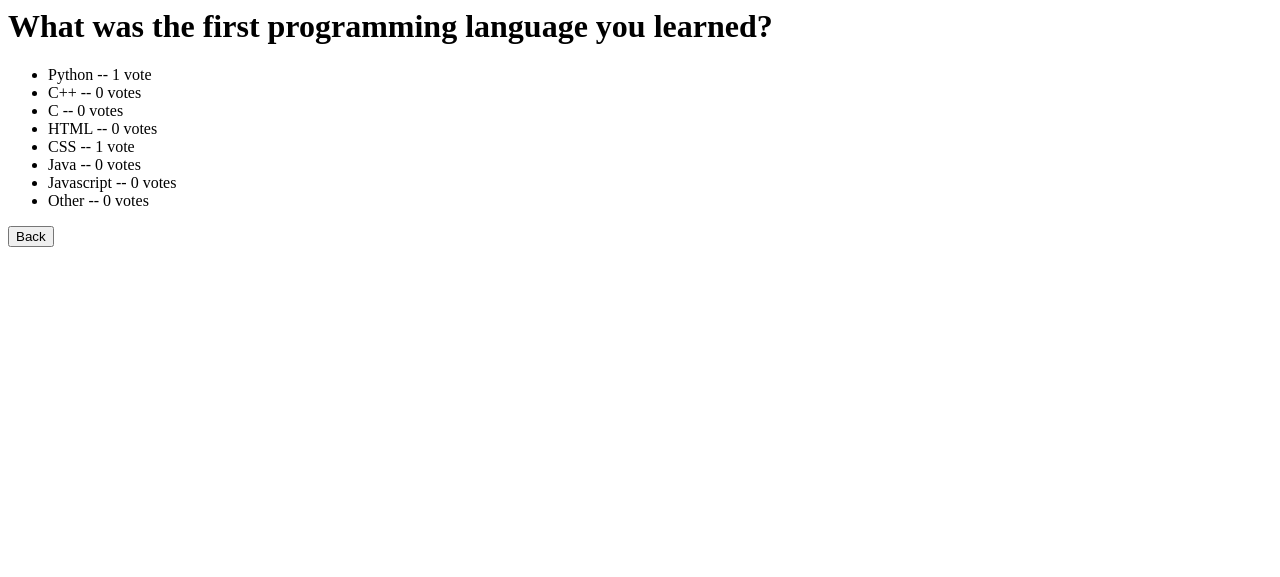
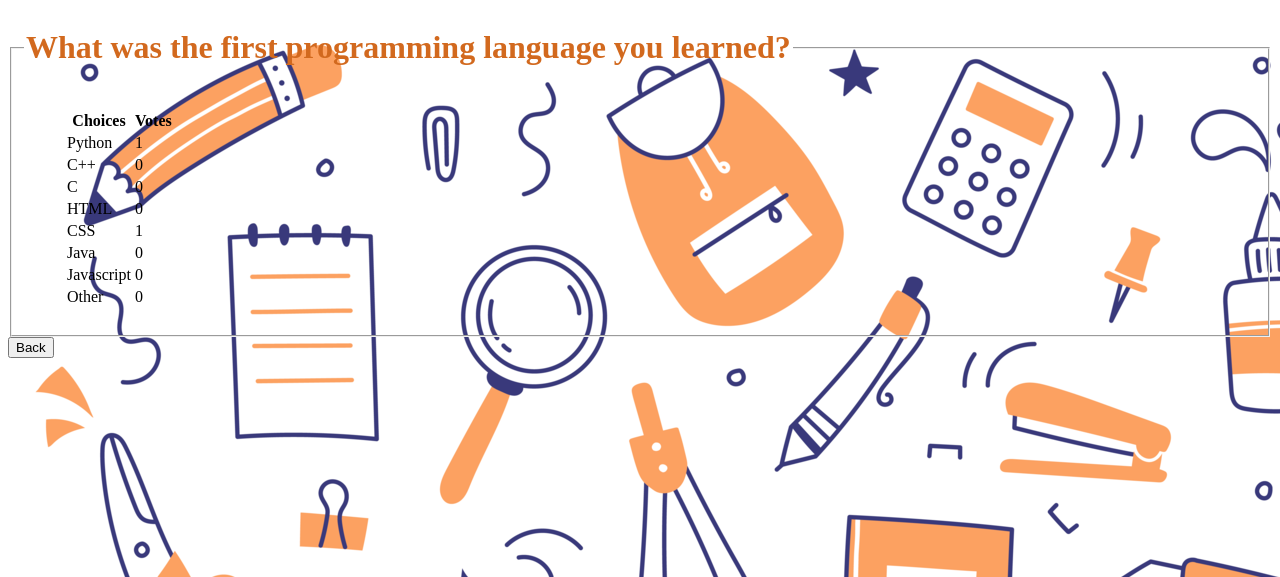
Before and after one commit to breezjirasak/ku-polls, a Django app: page /polls/4/results/ in a window 1280 px wide. Shown: the top 577 px of the page. Run offline with Django 4.2, Linux system fonts and the light colour scheme; data comes from the database, SQL or seed files in the repository; both versions use the stored data as it was after the commit.

Commit message:
closes #16; Improve the appearance of voting results page.

```diff
--- a/polls/templates/polls/detail.html
+++ b/polls/templates/polls/detail.html
@@ -1,7 +1,7 @@
 <form action="{% url 'polls:vote' question.id %}" method="post">
     {% csrf_token %}
     <fieldset>
-        <legend><h1>{{ question.question_text }}</h1></legend>
+        <legend><h1 style='color:chocolate'>{{ question.question_text }}</h1></legend>
         {% if error_message %}<p><strong>{{ error_message }}</strong></p>{% endif %}
         {% for choice in question.choice_set.all %}
             <input type="radio" name="choice" id="choice{{ forloop.counter }}" value="{{ choice.id }}">
@@ -11,3 +11,7 @@
     <input type="submit" value="Vote">
     <a href="{% url 'polls:index'%}"><button type="button">Back</button></a>
     </form>
+
+{% load static %}
+
+<link rel="stylesheet" href="{% static 'polls/style.css' %}" />
--- a/polls/templates/polls/index.html
+++ b/polls/templates/polls/index.html
@@ -1,3 +1,5 @@
+<h1 style='color:chocolate'>Poll Questions</h1>
+
 {% if latest_question_list %}
     <ul>
     {% for question in latest_question_list %}
--- a/polls/templates/polls/results.html
+++ b/polls/templates/polls/results.html
@@ -1,9 +1,24 @@
-<h1>{{ question.question_text }}</h1>
+<fieldset>
+    <legend><h1 style='color:chocolate'>{{ question.question_text }}</h1></legend>
 
 <ul>
+    <table>
+    <tr>
+        <th>Choices</th>
+        <th>Votes</th>
+    </tr>
 {% for choice in question.choice_set.all %}
-    <li>{{ choice.choice_text }} -- {{ choice.votes }} vote{{ choice.votes|pluralize }}</li>
+    <tr>
+        <td>{{ choice.choice_text }}</td>
+        <td>{{ choice.votes }}</td>
+    </tr>
 {% endfor %}
+</table>
 </ul>
+</fieldset>
 
 <a href="{% url 'polls:index'%}"><button type="button">Back</button></a>
+
+{% load static %}
+
+<link rel="stylesheet" href="{% static 'polls/style.css' %}" />
```
Also changed, not shown: db.sqlite3.
